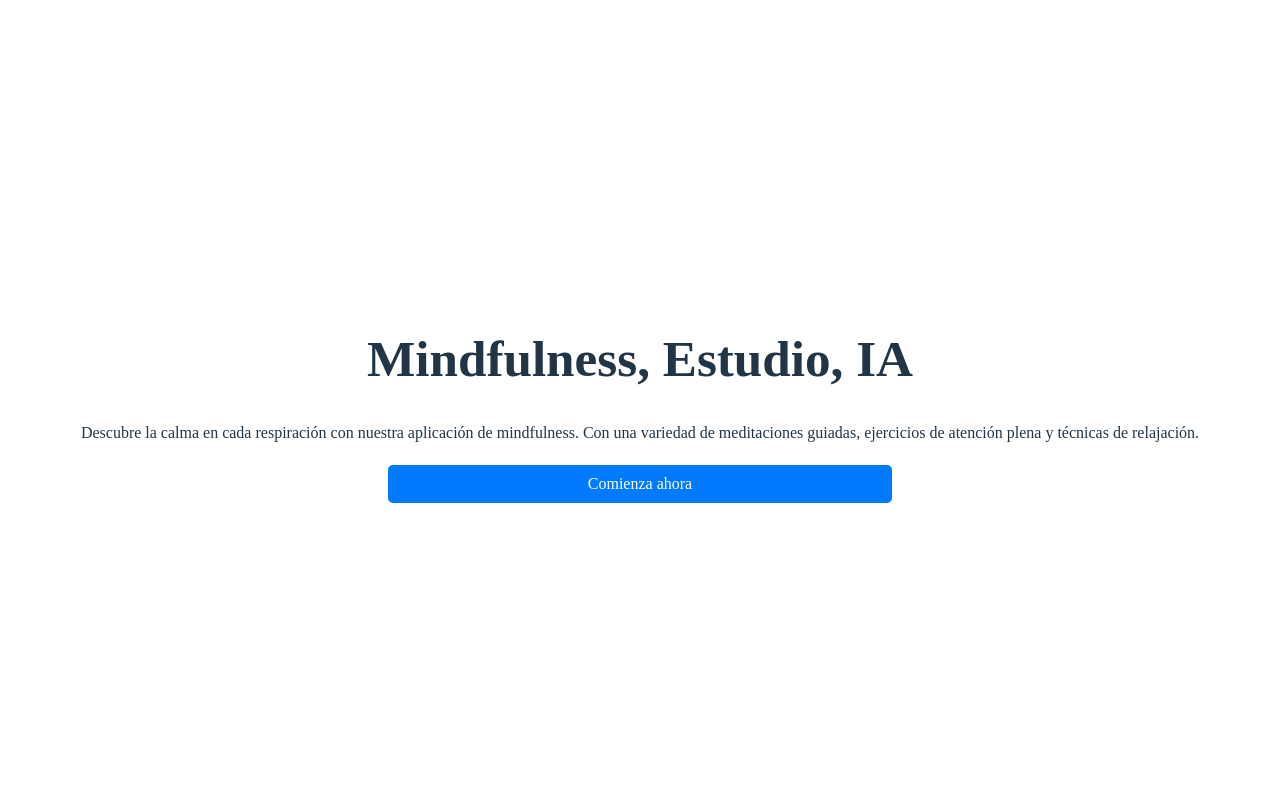
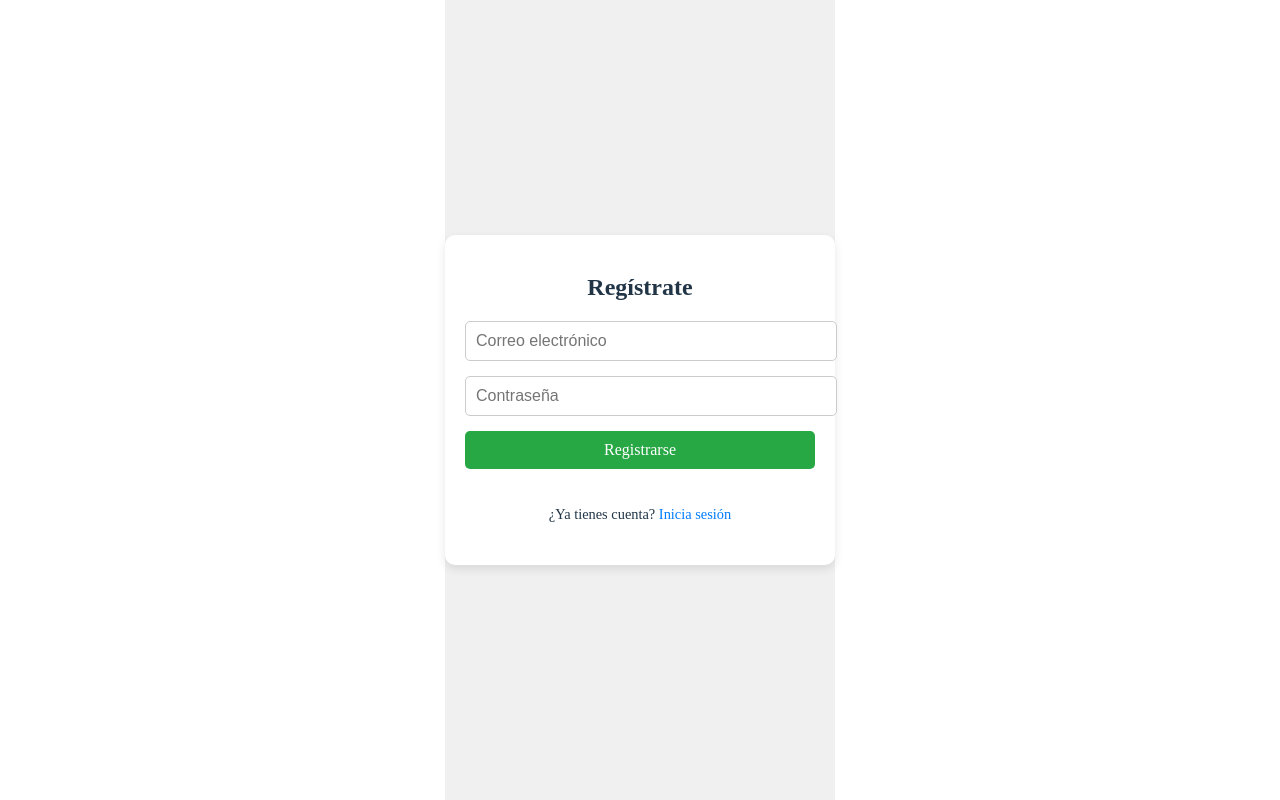
Before and after one commit to ncarrerakevin/Hack4EduNebrija, a React (Vite) app in the folder frontend/: page /register in a window 1280 px wide. Built offline with nearby package versions, Linux system fonts and the light colour scheme.

Commit message:
Refactor package.json and add react-router-dom dependency

```diff
--- a/frontend/package.json
+++ b/frontend/package.json
@@ -13,7 +13,8 @@
     "firebase": "^11.0.1",
     "react": "^18.3.1",
     "react-dom": "^18.3.1",
-    "react-image-file-resizer": "^0.4.8"
+    "react-image-file-resizer": "^0.4.8",
+    "react-router-dom": "^6.27.0"
   },
   "devDependencies": {
     "@eslint/js": "^9.13.0",
--- a/frontend/src/App.tsx
+++ b/frontend/src/App.tsx
@@ -1,17 +1,17 @@
+import { BrowserRouter as Router, Routes, Route, Navigate } from 'react-router-dom';
 import { useState } from 'react';
 import Welcome from './components/Welcome';
 import SurveyIntro from './components/SurveyIntro';
 import SurveyQuestion from './components/SurveyQuestion';
-import MindfulnessStart from './components/MindfulnessStart'; // Importa la nueva pantalla
+import MindfulnessStart from './components/MindfulnessStart';
+import Login from './components/Login'; // Agregar Login
+import Register from './components/Register'; // Agregar Register
 
 function App() {
-    const [showWelcome, setShowWelcome] = useState(true);
-    const [showSurveyIntro, setShowSurveyIntro] = useState(false);
-    const [showSurvey, setShowSurvey] = useState(false);
-    const [showMindfulnessStart, setShowMindfulnessStart] = useState(false); // Para mindfulness
     const [currentStep, setCurrentStep] = useState(1);
-    const totalSteps = 5; // Total de preguntas
+    const totalSteps = 5; // Total de preguntas de la encuesta
 
+    // Preguntas del cuestionario
     const questions = [
         { text: "En los momentos que debes dedicarte a la tarea académica (estudiar, deberes), ¿tienes conectados los dispositivos digitales?", type: 'options' },
         { text: "¿Con qué frecuencia revisas tus dispositivos digitales para ver notificaciones en los momentos de tarea académica?", type: 'numeric' },
@@ -20,22 +20,10 @@ function App() {
         { text: "¿Qué objetivo de concentración plena dedicado a la tarea te gustaría conseguir?", type: 'numeric' },
     ];
 
-    const handleStart = () => {
-        setShowWelcome(false);
-        setShowSurveyIntro(true);
-    };
-
-    const handleSurveyIntroStart = () => {
-        setShowSurveyIntro(false);
-        setShowSurvey(true);
-    };
-
+    // Avanzar y retroceder en las preguntas del cuestionario
     const handleNextQuestion = () => {
         if (currentStep < totalSteps) {
             setCurrentStep(currentStep + 1);
-        } else {
-            setShowSurvey(false); // Oculta la encuesta
-            setShowMindfulnessStart(true); // Muestra la pantalla de Mindfulness
         }
     };
 
@@ -46,10 +34,16 @@ function App() {
     };
 
     return (
-        <div>
-            {showWelcome && <Welcome onStart={handleStart} />}
-            {showSurveyIntro && <SurveyIntro onStart={handleSurveyIntroStart} />}
-            {showSurvey && (
+        <Router>
+            <Routes>
+                <Route path="/" element={<Navigate to="/login" />} />
+                <Route path="/login" element={<Login />} />
+                <Route path="/register" element={<Register />} />
+                <Route path="/welcome" element={<Welcome onStart={() => window.location.href = '/survey-intro'} />} />
+                <Route path="/survey-intro" element={<SurveyIntro onStart={() => window.location.href = '/survey'} />} />
+                <Route
+                    path="/survey"
+                    element={
                         <SurveyQuestion
                             questionText={questions[currentStep - 1].text}
                             currentStep={currentStep}
@@ -58,9 +52,11 @@ function App() {
                             onNext={handleNextQuestion}
                             onPrevious={handlePreviousQuestion}
                         />
-            )}
-            {showMindfulnessStart && <MindfulnessStart onStart={() => { /* Maneja el siguiente paso aquí */ }} />}
-        </div>
+                    }
+                />
+                <Route path="/mindfulness" element={<MindfulnessStart onStart={() => alert("Iniciando mindfulness...")} />} />
+            </Routes>
+        </Router>
     );
 }
 
--- a/frontend/src/components/Login.tsx
+++ b/frontend/src/components/Login.tsx
@@ -1,10 +1,12 @@
 import { useState } from "react";
+import { useNavigate } from 'react-router-dom'; // Importa useNavigate
 import { getAuth, signInWithEmailAndPassword } from "firebase/auth";
-import './Login.css'; // Importamos el CSS que vamos a crear
+import './Login.css'; // Estilos del Login
 
 const Login = () => {
     const [email, setEmail] = useState("");
     const [password, setPassword] = useState("");
+    const navigate = useNavigate(); // Usa el hook useNavigate para la redirección
 
     const handleLogin = async (e: React.FormEvent) => {
         e.preventDefault();
@@ -13,12 +15,11 @@ const Login = () => {
         try {
             const userCredential = await signInWithEmailAndPassword(auth, email, password);
             console.log("Usuario logueado:", userCredential.user);
-            // Aquí rediriges o haces algo después del login exitoso
+            navigate("/welcome"); // Redirige al usuario a la pantalla de bienvenida
         } catch (err: unknown) {
-            if (err instanceof Error) {
-                //setError(err.message); // Solo accede a err.message si es un Error
-            }
+            console.error("Error al iniciar sesión:", err); // Imprime el error completo
         }
+
     };
 
     return (
@@ -52,7 +53,7 @@ const Login = () => {
                 <div className="login-divider">o</div>
                 <button className="login-google-button">Inicia sesión con Google</button>
                 <p className="login-signup">
-                    ¿No tienes cuenta? <a href="#">Regístrate ahora</a>
+                    ¿No tienes cuenta? <a href="/register">Regístrate ahora</a>
                 </p>
             </div>
         </div>
--- /dev/null
+++ b/frontend/src/components/Register.css
@@ -0,0 +1,59 @@
+.register-wrapper {
+    display: flex;
+    justify-content: center;
+    align-items: center;
+    height: 100vh;
+    background-color: #f0f0f0;
+}
+
+.register-card {
+    width: 350px;
+    padding: 20px;
+    background-color: white;
+    border-radius: 10px;
+    box-shadow: 0px 4px 10px rgba(0, 0, 0, 0.1);
+    text-align: center;
+}
+
+h2 {
+    margin-bottom: 20px;
+    font-size: 1.5rem;
+}
+
+.register-input {
+    width: 100%;
+    padding: 10px;
+    margin-bottom: 15px;
+    border-radius: 5px;
+    border: 1px solid #ccc;
+    font-size: 1rem;
+}
+
+.register-button {
+    width: 100%;
+    padding: 10px;
+    background-color: #28a745;
+    color: white;
+    border: none;
+    border-radius: 5px;
+    cursor: pointer;
+    font-size: 1rem;
+    margin-bottom: 20px;
+}
+
+.register-button:hover {
+    background-color: #218838;
+}
+
+.register-signin {
+    font-size: 0.9rem;
+}
+
+.register-signin a {
+    color: #007BFF;
+    text-decoration: none;
+}
+
+.register-signin a:hover {
+    text-decoration: underline;
+}
--- /dev/null
+++ b/frontend/src/components/Register.tsx
@@ -0,0 +1,60 @@
+import { useState } from 'react';
+import { createUserWithEmailAndPassword } from 'firebase/auth';
+import { auth } from '../firebase/firebaseConfig';
+import './Register.css'; // Importamos el CSS
+
+const Register = () => {
+    const [email, setEmail] = useState("");
+    const [password, setPassword] = useState("");
+    const [error, setError] = useState("");
+    const [success, setSuccess] = useState("");
+
+    const handleRegister = async (e: React.FormEvent) => {
+        e.preventDefault();
+        try {
+            await createUserWithEmailAndPassword(auth, email, password);
+            setSuccess("Usuario registrado exitosamente");
+            setError("");
+        } catch (error: unknown) {
+            if (error instanceof Error) {
+                setError(error.message);
+            }
+            setSuccess("");
+        }
+    };
+
+    return (
+        <div className="register-wrapper">
+            <div className="register-card">
+                <h2>Regístrate</h2>
+
+                {error && <p className="text-red-500 text-center mb-4">{error}</p>}
+                {success && <p className="text-green-500 text-center mb-4">{success}</p>}
+
+                <form onSubmit={handleRegister}>
+                    <input
+                        type="email"
+                        placeholder="Correo electrónico"
+                        value={email}
+                        onChange={(e) => setEmail(e.target.value)}
+                        className="register-input"
+                    />
+                    <input
+                        type="password"
+                        placeholder="Contraseña"
+                        value={password}
+                        onChange={(e) => setPassword(e.target.value)}
+                        className="register-input"
+                    />
+                    <button type="submit" className="register-button">Registrarse</button>
+                </form>
+
+                <p className="register-signin">
+                    ¿Ya tienes cuenta? <a href="/login">Inicia sesión</a>
+                </p>
+            </div>
+        </div>
+    );
+};
+
+export default Register;
```
Also changed, not shown: frontend/src/components/Auth.jsx (deleted, +0 -102 lines), frontend/src/components/Register.jsx (deleted, +0 -66 lines), frontend/src/firebaseConfig.ts (deleted, +0 -18 lines), 1 other file (tests, documents, lock files or other folders). Lines whose indentation alone changed are shown as unchanged.
